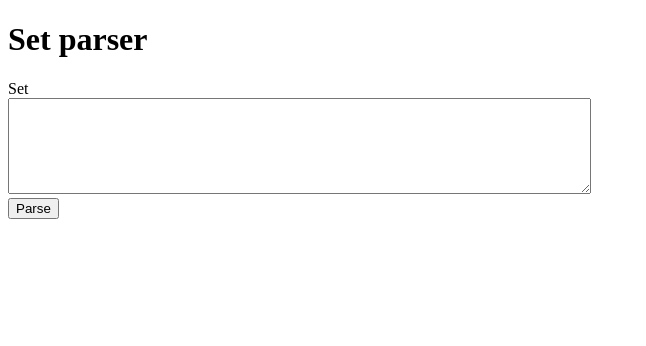
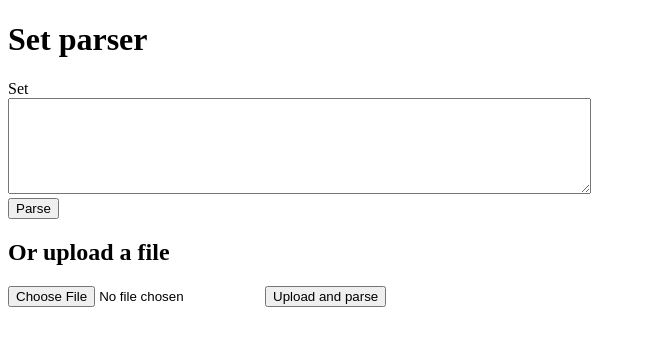
Before and after one commit to fezlr/web-tree-parser, a Spring Boot app: page / in a window 1280 px wide. Shown: the part 39-385 px from the top of the page, without its empty margins (0-646 px from the left). Run offline with Spring Boot 4, Linux system fonts and the light colour scheme; a user stored in the database is signed in; some of the project's set-up classes (security, data sources, template engines, error pages and the like) are left out, and stand-ins take their place; some libraries are stand-ins or nearby versions.

Commit message:
Add file import for index page
Contains Choose file button, Upload and parse button.
Throws errors if import is not valid.

```diff
--- a/src/main/resources/templates/parser/index.html
+++ b/src/main/resources/templates/parser/index.html
@@ -17,5 +17,13 @@
     <div th:if="${#fields.hasErrors('input')}" th:errors="*{input}"></div>
     <button type="submit">Parse</button>
 </form>
+
+<h2>Or upload a file</h2>
+
+<form th:action="@{/parse/file}" method="post" enctype="multipart/form-data">
+    <input type="file" id="file" name="file" accept=".txt,text/plain">
+    <button type="submit">Upload and parse</button>
+    <div th:if="${fileError != null}" th:text="${fileError}"></div>
+</form>
 </body>
 </html>
```
